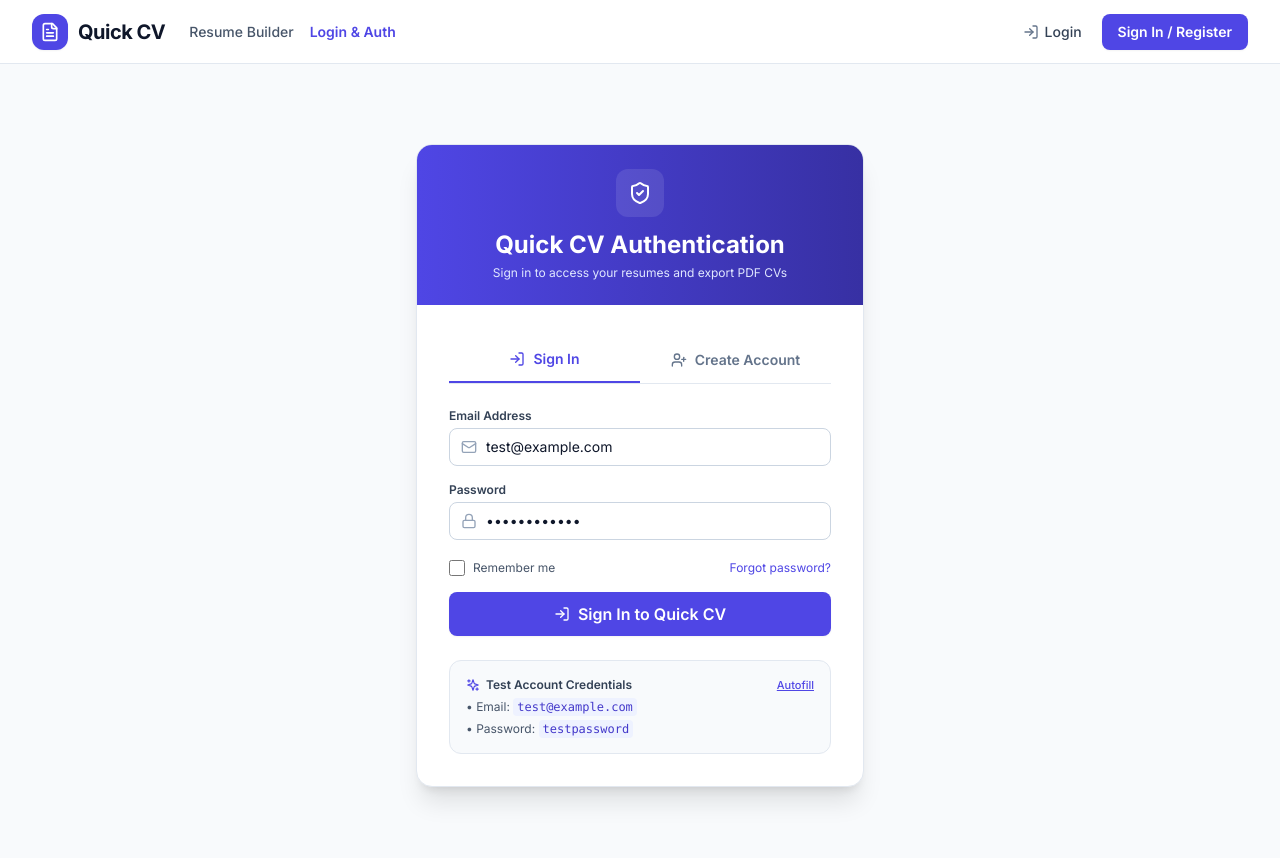
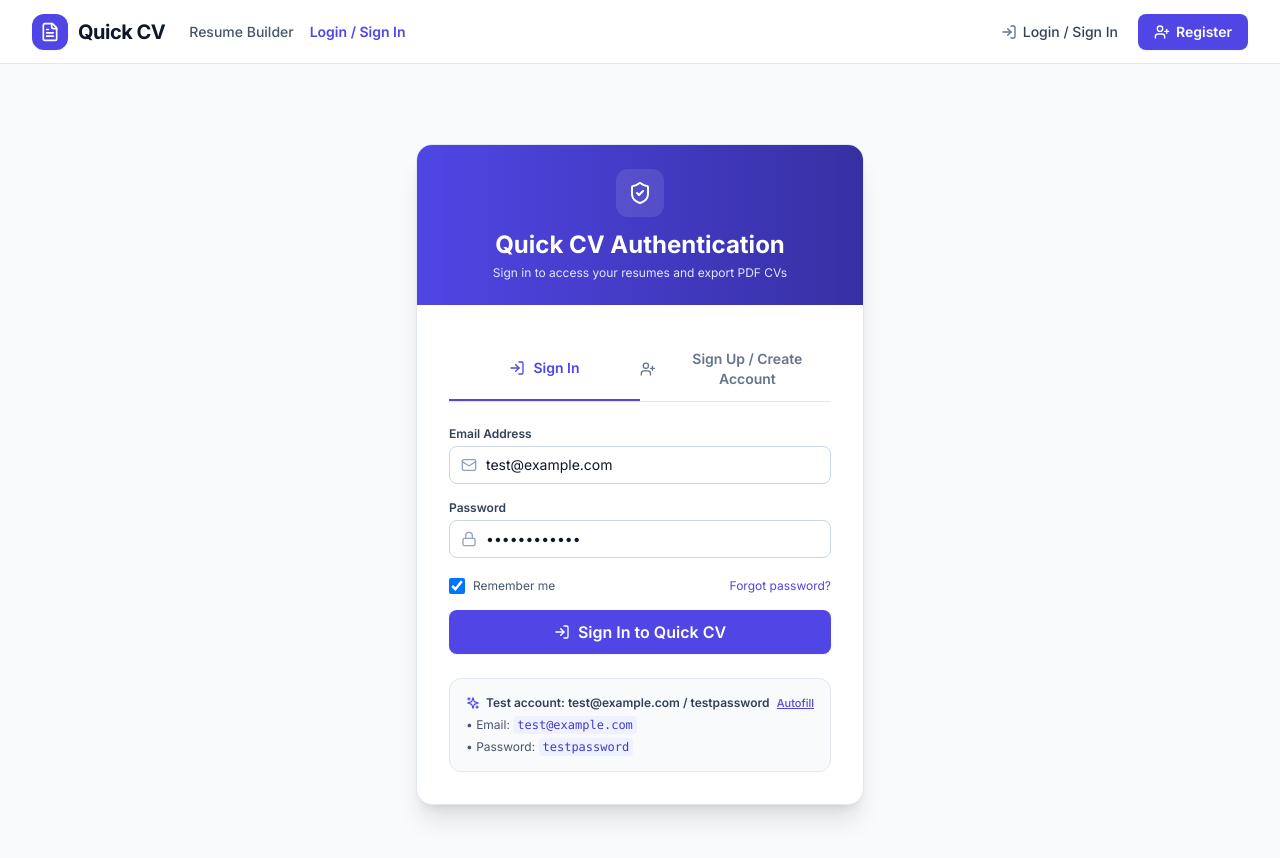
Before and after one commit to p67428378-afk/test2, a React (Vite) app in the folder client/: page / in a window 1280 px wide. Before the commit this address led to /login. Shown: the top 858 px of the page. Built offline with nearby package versions, Linux system fonts and the light colour scheme; no server answers; a web font is replaced by a local one.

Commit message:
fix(SCRUM-261): configure default root route for login and add auth navigation buttons

```diff
--- a/client/src/App.jsx
+++ b/client/src/App.jsx
@@ -30,8 +30,20 @@ function AppRoutes() {
   return (
     <div className="min-h-screen bg-slate-50 flex flex-col font-sans text-slate-900">
       <TopNavBar />
-      <main className="flex-1">
+      <main className="flex-1 flex flex-col">
         <Routes>
+          {/* Default root route: directly renders Login for unauthenticated users, redirects to Builder when authenticated */}
+          <Route
+            path="/"
+            element={
+              isAuthenticated ? (
+                <Navigate to="/builder" replace />
+              ) : (
+                <LoginPage />
+              )
+            }
+          />
+
           {/* Explicit Login route */}
           <Route path="/login" element={<LoginPage />} />
 
@@ -42,14 +54,6 @@ function AppRoutes() {
               <ProtectedRoute>
                 <ResumeBuilderPage />
               </ProtectedRoute>
-            }
-          />
-
-          {/* Root route: unauthenticated users redirect to /login, authenticated users redirect to /builder */}
-          <Route
-            path="/"
-            element={
-              <Navigate to={isAuthenticated ? "/builder" : "/login"} replace />
             }
           />
 
--- a/client/src/components/Header.jsx
+++ b/client/src/components/Header.jsx
@@ -1,11 +1,13 @@
 import React from "react";
-import { FileText, Download, Sparkles, CheckCircle2 } from "lucide-react";
+import { Link } from "react-router-dom";
+import { FileText, Download, Sparkles, LogIn, UserPlus } from "lucide-react";
 
 export default function Header({
   onExportPdf,
   isExporting,
   selectedTemplate,
   onTemplateChange,
+  user,
 }) {
   return (
     <header className="sticky top-0 z-40 bg-white/95 backdrop-blur border-b border-slate-200 shadow-xs">
@@ -36,6 +38,7 @@ export default function Header({
           {/* Header Actions */}
           <div className="flex items-center gap-3">
             {/* Quick Template Switcher */}
+            {onTemplateChange && (
               <div className="hidden md:flex items-center bg-slate-100 p-1 rounded-lg border border-slate-200 text-xs font-medium">
                 <button
                   type="button"
@@ -60,8 +63,10 @@ export default function Header({
                   Modern
                 </button>
               </div>
+            )}
 
             {/* Export PDF Button */}
+            {onExportPdf && (
               <button
                 type="button"
                 onClick={onExportPdf}
@@ -73,6 +78,26 @@ export default function Header({
                 />
                 {isExporting ? "Generating PDF..." : "Export PDF"}
               </button>
+            )}
+
+            {!user && (
+              <div className="flex items-center space-x-2">
+                <Link
+                  to="/login"
+                  className="inline-flex items-center gap-1.5 text-xs sm:text-sm text-slate-700 hover:text-indigo-600 font-medium px-3 py-1.5 rounded-lg hover:bg-slate-100 transition"
+                >
+                  <LogIn className="w-4 h-4 text-slate-500" />
+                  <span>Login / Sign In</span>
+                </Link>
+                <Link
+                  to="/login"
+                  className="inline-flex items-center gap-1.5 bg-indigo-600 hover:bg-indigo-700 text-white text-xs sm:text-sm font-semibold px-4 py-2 rounded-lg shadow-sm transition"
+                >
+                  <UserPlus className="w-4 h-4" />
+                  <span>Register</span>
+                </Link>
+              </div>
+            )}
           </div>
         </div>
       </div>
--- a/client/src/components/auth/AuthCard.jsx
+++ b/client/src/components/auth/AuthCard.jsx
@@ -17,7 +17,7 @@ export default function AuthCard() {
   const [email, setEmail] = useState("test@example.com");
   const [password, setPassword] = useState("testpassword");
   const [fullName, setFullName] = useState("");
-  const [rememberMe, setRememberMe] = useState(false);
+  const [rememberMe, setRememberMe] = useState(true);
   const [error, setError] = useState("");
   const [loading, setLoading] = useState(false);
   const { login, register } = useAuth();
@@ -68,7 +68,7 @@ export default function AuthCard() {
       </div>
 
       <div className="p-6 sm:p-8">
-        {/* Tab switchers */}
+        {/* Tab switchers: Sign In vs Sign Up / Create Account */}
         <div className="flex border-b border-slate-200 mb-6" role="tablist">
           <button
             type="button"
@@ -80,7 +80,7 @@ export default function AuthCard() {
             }}
             className={`flex-1 py-3 text-center text-sm font-semibold flex items-center justify-center gap-2 transition ${
               !isRegister
-                ? "text-indigo-600 border-b-2 border-indigo-600"
+                ? "text-indigo-600 border-b-2 border-indigo-600 font-bold"
                 : "text-slate-500 hover:text-slate-700"
             }`}
           >
@@ -97,12 +97,12 @@ export default function AuthCard() {
             }}
             className={`flex-1 py-3 text-center text-sm font-semibold flex items-center justify-center gap-2 transition ${
               isRegister
-                ? "text-indigo-600 border-b-2 border-indigo-600"
+                ? "text-indigo-600 border-b-2 border-indigo-600 font-bold"
                 : "text-slate-500 hover:text-slate-700"
             }`}
           >
             <UserPlus className="w-4 h-4" />
-            Create Account
+            Sign Up / Create Account
           </button>
         </div>
 
@@ -225,7 +225,7 @@ export default function AuthCard() {
             ) : isRegister ? (
               <>
                 <UserPlus className="w-4 h-4" />
-                <span>Create Account</span>
+                <span>Sign Up / Create Account</span>
               </>
             ) : (
               <>
@@ -241,7 +241,7 @@ export default function AuthCard() {
           <div className="flex items-center justify-between">
             <span className="font-semibold text-slate-700 flex items-center gap-1.5">
               <Sparkles className="w-3.5 h-3.5 text-indigo-600" />
-              Test Account Credentials
+              Test account: test@example.com / testpassword
             </span>
             <button
               type="button"
--- a/client/src/components/layout/TopNavBar.jsx
+++ b/client/src/components/layout/TopNavBar.jsx
@@ -1,7 +1,7 @@
 import React from "react";
 import { Link, useNavigate, useLocation } from "react-router-dom";
 import { useAuth } from "../../context/AuthContext";
-import { FileText, LogIn, LogOut, Sparkles } from "lucide-react";
+import { FileText, LogIn, LogOut, Sparkles, UserPlus } from "lucide-react";
 
 export default function TopNavBar({ onExportPdf, isExporting = false }) {
   const { user, isAuthenticated, logout } = useAuth();
@@ -32,25 +32,27 @@ export default function TopNavBar({ onExportPdf, isExporting = false }) {
 
         <nav className="hidden sm:flex items-center space-x-4">
           <Link
-            to="/"
+            to="/builder"
             className={`text-sm font-medium transition ${
-              location.pathname === "/" || location.pathname === "/builder"
+              location.pathname === "/builder"
                 ? "text-indigo-600 font-semibold"
                 : "text-slate-600 hover:text-indigo-600"
             }`}
           >
             Resume Builder
           </Link>
+          {!isAuthenticated && (
             <Link
               to="/login"
               className={`text-sm font-medium transition ${
-              location.pathname === "/login"
+                location.pathname === "/login" || location.pathname === "/"
                   ? "text-indigo-600 font-semibold"
                   : "text-slate-600 hover:text-indigo-600"
               }`}
             >
-            Login & Auth
+              Login / Sign In
             </Link>
+          )}
         </nav>
       </div>
 
@@ -105,13 +107,14 @@ export default function TopNavBar({ onExportPdf, isExporting = false }) {
               className="inline-flex items-center gap-1.5 text-xs sm:text-sm text-slate-700 hover:text-indigo-600 font-medium px-3 py-1.5 rounded-lg hover:bg-slate-100 transition"
             >
               <LogIn className="w-4 h-4 text-slate-500" />
-              <span>Login</span>
+              <span>Login / Sign In</span>
             </Link>
             <Link
               to="/login"
               className="inline-flex items-center gap-1.5 bg-indigo-600 hover:bg-indigo-700 text-white text-xs sm:text-sm font-semibold px-4 py-2 rounded-lg shadow-sm transition"
             >
-              <span>Sign In / Register</span>
+              <UserPlus className="w-4 h-4" />
+              <span>Register</span>
             </Link>
           </div>
         )}
--- a/client/src/context/AuthContext.jsx
+++ b/client/src/context/AuthContext.jsx
@@ -27,11 +27,13 @@ export const AuthProvider = ({ children }) => {
     initializeAuth();
   }, []);
 
-  const login = async (email, password, rememberMe) => {
+  const login = async (email, password, rememberMe = true) => {
     const data = await authService.login(email, password);
     if (data.access_token) {
-      const storage = rememberMe ? localStorage : sessionStorage;
-      storage.setItem("token", data.access_token);
+      localStorage.setItem("token", data.access_token);
+      if (rememberMe) {
+        sessionStorage.setItem("token", data.access_token);
+      }
       if (data.user) {
         setUser(data.user);
       } else {
@@ -45,7 +47,7 @@ export const AuthProvider = ({ children }) => {
   const register = async (userData) => {
     const data = await authService.register(userData);
     if (data.id || data.email) {
-      await login(userData.email, userData.password, false);
+      await login(userData.email, userData.password, true);
     }
     return data;
   };
--- a/client/src/pages/Login.jsx
+++ b/client/src/pages/Login.jsx
@@ -14,7 +14,7 @@ export default function LoginPage() {
   }, [isAuthenticated, navigate]);
 
   return (
-    <div className="min-h-full py-8 sm:py-12 px-4 flex flex-col items-center justify-center">
+    <div className="min-h-full flex-1 py-8 sm:py-12 px-4 flex flex-col items-center justify-center">
       <AuthCard />
     </div>
   );
```
Also changed, not shown: 1 other file (tests, documents, lock files or other folders). Lines whose indentation alone changed are shown as unchanged.
